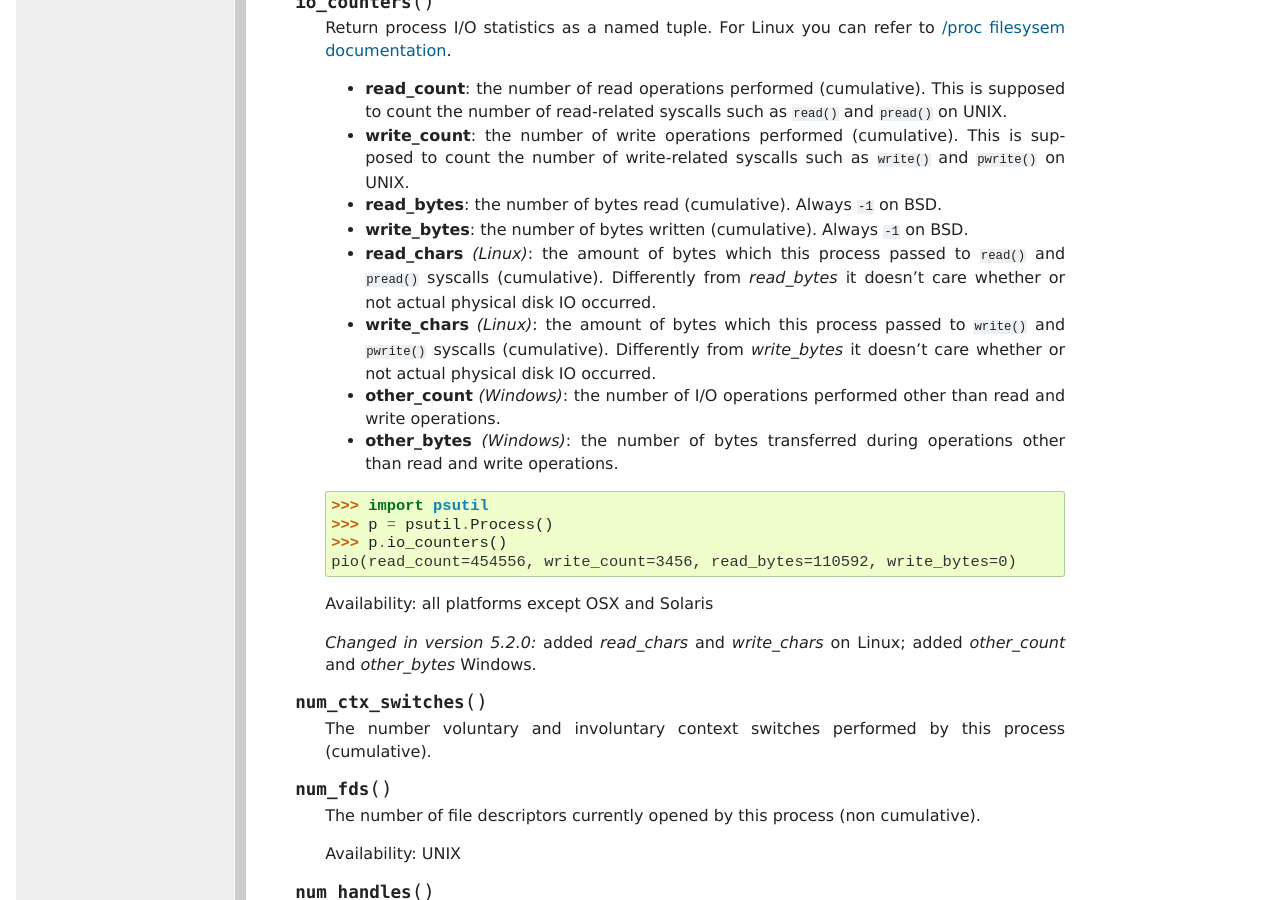
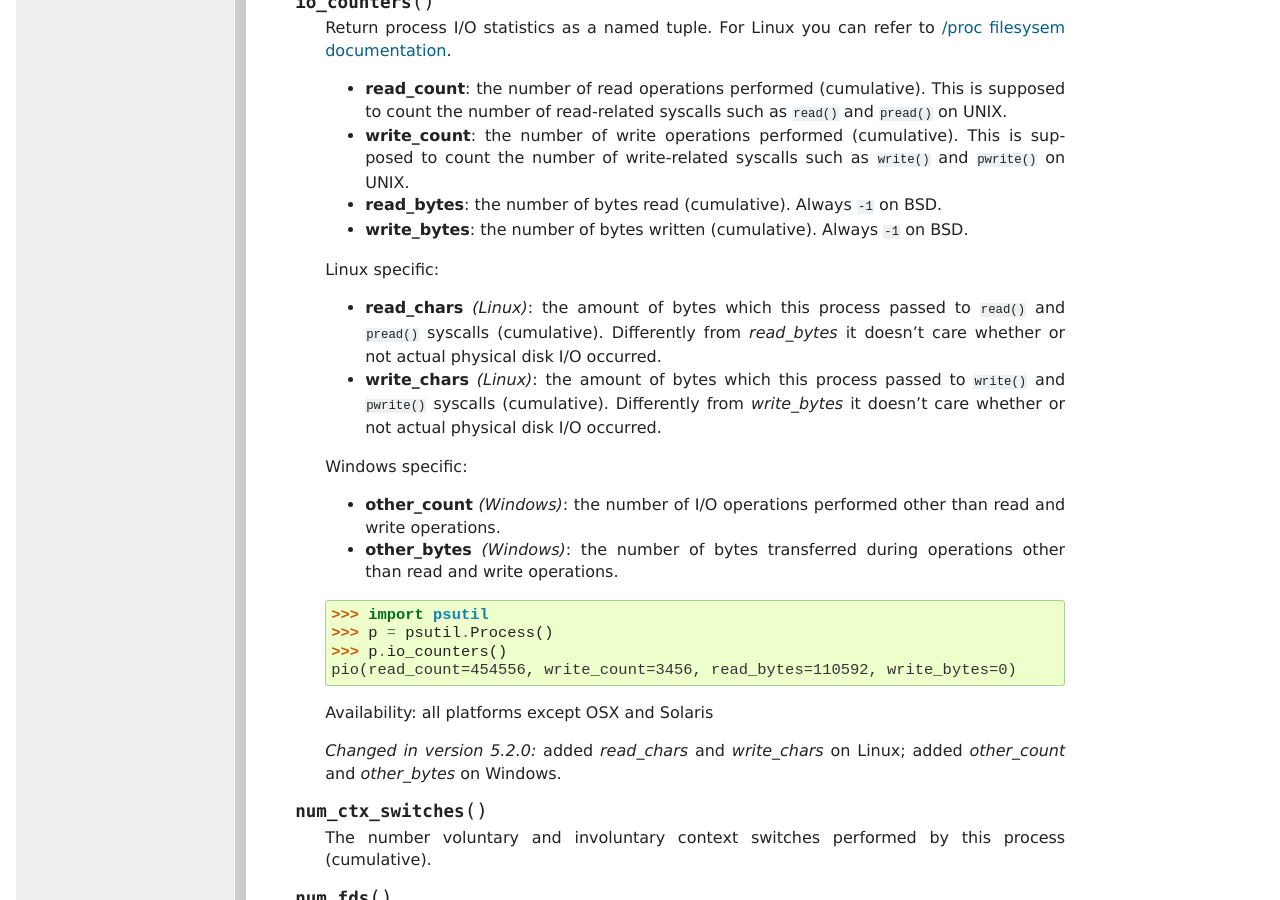
Before and after one commit to giampaolo/psutil, a Sphinx documentation site: the page built from docs/index.rst, in a window 1280 px wide and 900 px high, scrolled down 19434 px. Built offline with Sphinx 7.4.7, drawn with Linux system fonts in a browser that asks for light colours; formulas are drawn with MathJax 3.

Commit message:
update doc

```diff
--- a/docs/index.rst
+++ b/docs/index.rst
@@ -1227,14 +1227,20 @@ Process class
       Always ``-1`` on  BSD.
     - **write_bytes**: the number of bytes written (cumulative).
       Always ``-1`` on  BSD.
+
+    Linux specific:
+
     - **read_chars** *(Linux)*: the amount of bytes which this process passed
       to ``read()`` and ``pread()`` syscalls (cumulative).
       Differently from *read_bytes* it doesn't care whether or not actual
-      physical disk IO occurred.
+      physical disk I/O occurred.
     - **write_chars** *(Linux)*: the amount of bytes which this process passed
       to ``write()`` and ``pwrite()`` syscalls (cumulative).
       Differently from *write_bytes* it doesn't care whether or not actual
-      physical disk IO occurred.
+      physical disk I/O occurred.
+
+    Windows specific:
+
     - **other_count** *(Windows)*: the number of I/O operations performed
       other than read and write operations.
     - **other_bytes** *(Windows)*: the number of bytes transferred during
@@ -1248,7 +1254,7 @@ Process class
     Availability: all platforms except OSX and Solaris
 
     .. versionchanged:: 5.2.0 added *read_chars* and *write_chars* on Linux;
-      added *other_count* and *other_bytes* Windows.
+      added *other_count* and *other_bytes* on Windows.
 
   .. method:: num_ctx_switches()
 
```
